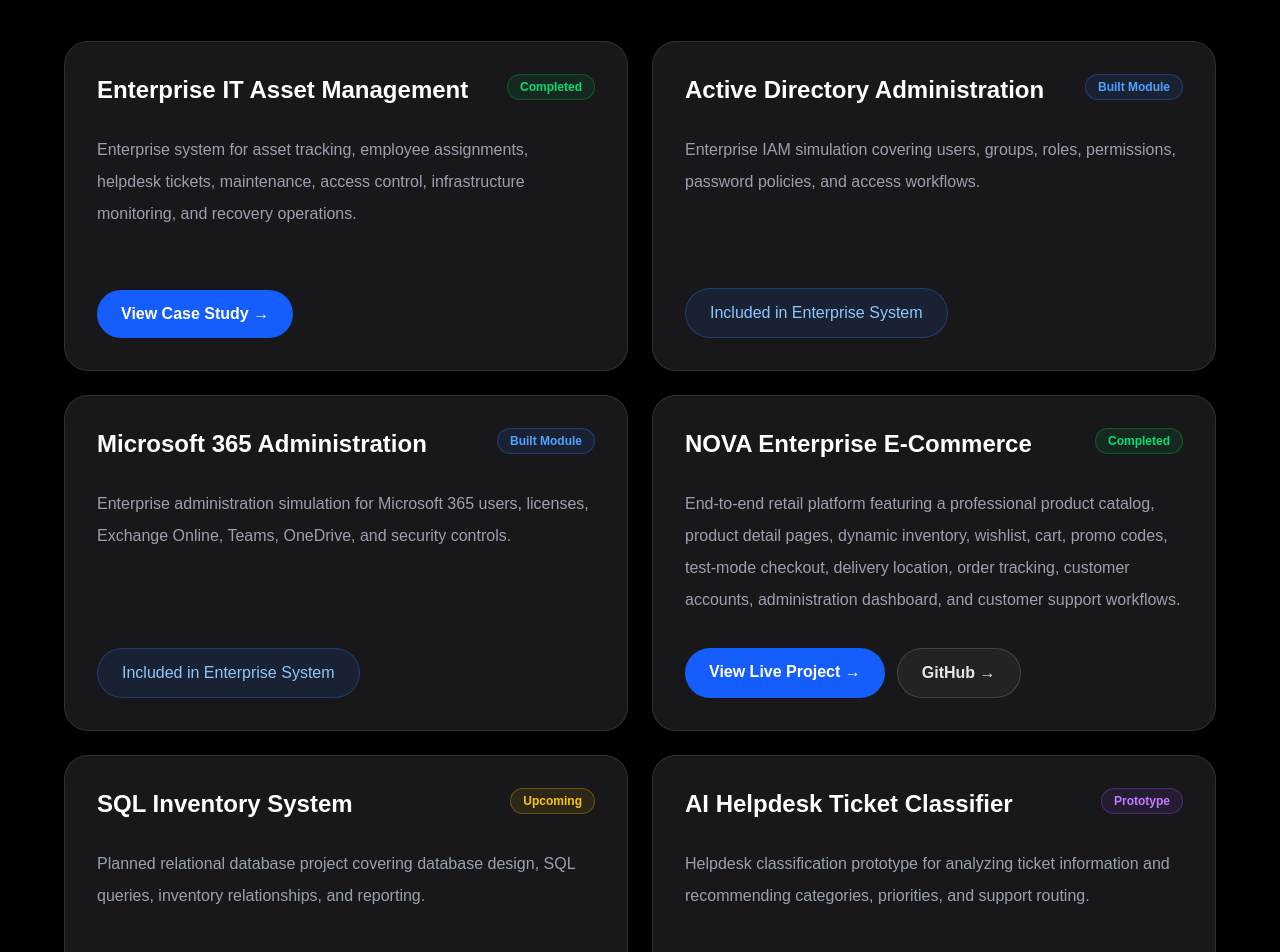
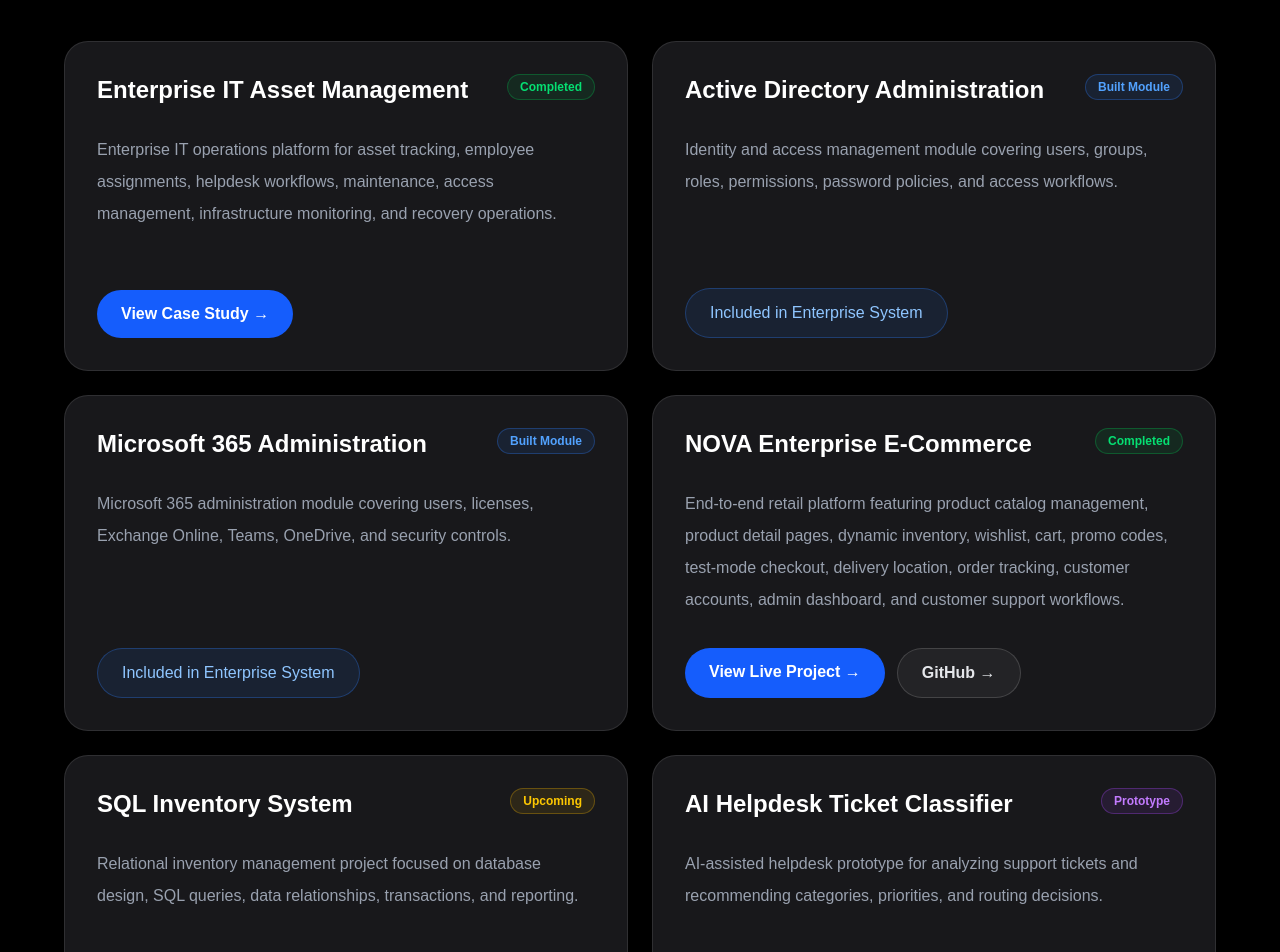
Before and after one commit to 1shahadalghamdi-cmyk/shahad-enterprise-it-system, a Next.js app: page / in a window 1280 px wide. Shown: the part 2360-3312 px from the top of the page. Built offline with nearby package versions, Linux system fonts and the light colour scheme.

Commit message:
refine portfolio project descriptions

```diff
--- a/app/components/Projects.tsx
+++ b/app/components/Projects.tsx
@@ -19,26 +19,26 @@
   {
     title: "Enterprise IT Asset Management",
     description:
-      "Enterprise system for asset tracking, employee assignments, helpdesk tickets, maintenance, access control, infrastructure monitoring, and recovery operations.",
+      "Enterprise IT operations platform for asset tracking, employee assignments, helpdesk workflows, maintenance, access management, infrastructure monitoring, and recovery operations.",
     status: "Completed",
     caseStudyHref: "/projects/asset-management",
   },
   {
     title: "Active Directory Administration",
     description:
-      "Enterprise IAM simulation covering users, groups, roles, permissions, password policies, and access workflows.",
+      "Identity and access management module covering users, groups, roles, permissions, password policies, and access workflows.",
     status: "Built Module",
   },
   {
     title: "Microsoft 365 Administration",
     description:
-      "Enterprise administration simulation for Microsoft 365 users, licenses, Exchange Online, Teams, OneDrive, and security controls.",
+      "Microsoft 365 administration module covering users, licenses, Exchange Online, Teams, OneDrive, and security controls.",
     status: "Built Module",
   },
   {
     title: "NOVA Enterprise E-Commerce",
     description:
-      "End-to-end retail platform featuring a professional product catalog, product detail pages, dynamic inventory, wishlist, cart, promo codes, test-mode checkout, delivery location, order tracking, customer accounts, administration dashboard, and customer support workflows.",
+      "End-to-end retail platform featuring product catalog management, product detail pages, dynamic inventory, wishlist, cart, promo codes, test-mode checkout, delivery location, order tracking, customer accounts, admin dashboard, and customer support workflows.",
     status: "Completed",
     liveHref:
       "https://nova-ecommerce-shahad.vercel.app",
@@ -48,13 +48,13 @@
   {
     title: "SQL Inventory System",
     description:
-      "Planned relational database project covering database design, SQL queries, inventory relationships, and reporting.",
+      "Relational inventory management project focused on database design, SQL queries, data relationships, transactions, and reporting.",
     status: "Upcoming",
   },
   {
     title: "AI Helpdesk Ticket Classifier",
     description:
-      "Helpdesk classification prototype for analyzing ticket information and recommending categories, priorities, and support routing.",
+      "AI-assisted helpdesk prototype for analyzing support tickets and recommending categories, priorities, and routing decisions.",
     status: "Prototype",
   },
 ];
```
